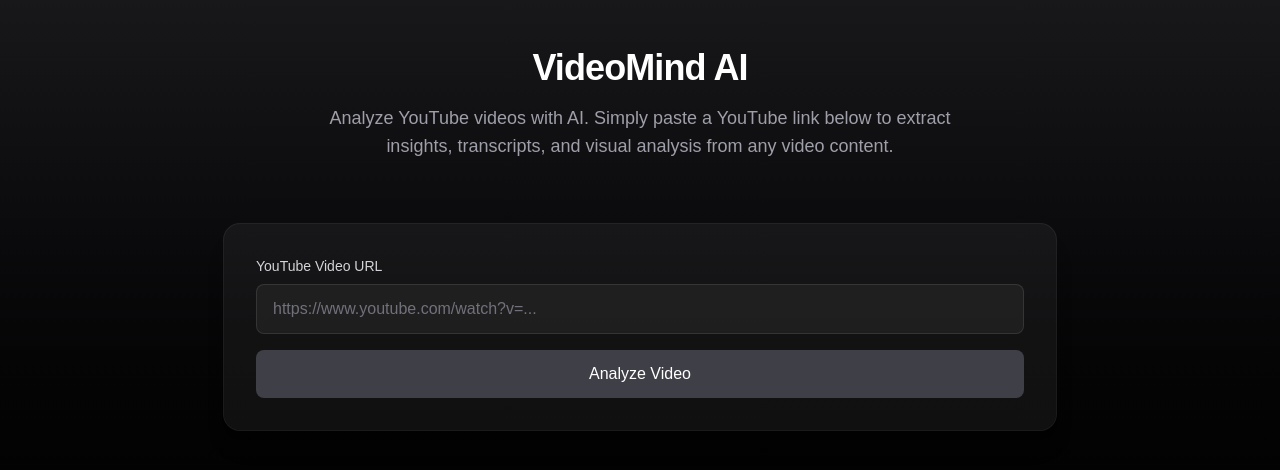
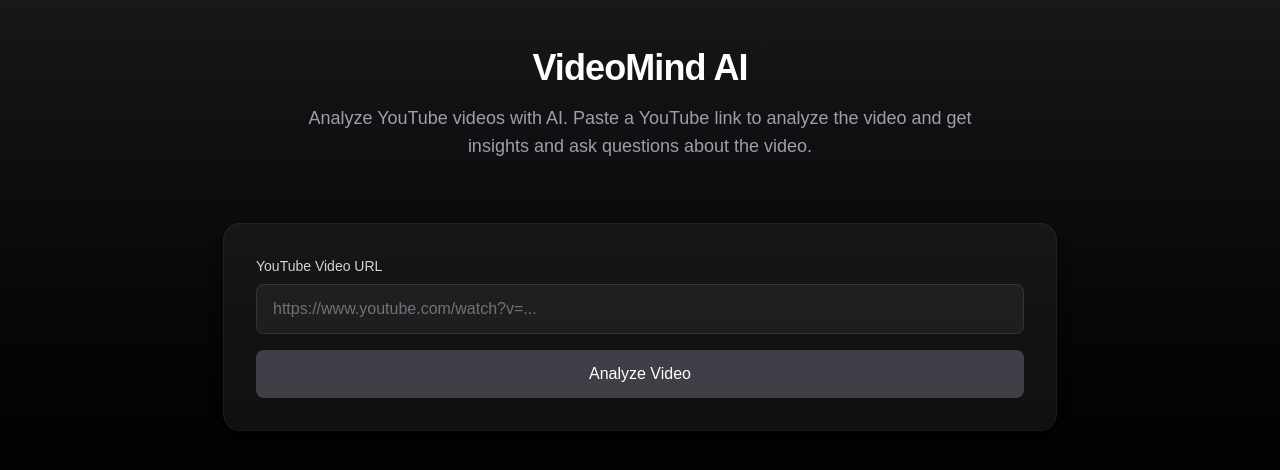
Before and after one commit to Xr-Mob/VideoMind, a Next.js app in the folder frontend/: page / in a window 1280 px wide. Shown: the top 470 px of the page. Built offline with nearby package versions, Linux system fonts and the light colour scheme.

Commit message:
small description update

```diff
--- a/frontend/src/app/page.tsx
+++ b/frontend/src/app/page.tsx
@@ -11,9 +11,7 @@
               VideoMind AI
             </h1>
             <p className="mt-4 text-lg text-zinc-400">
-              Analyze YouTube videos with AI. Simply paste a YouTube link below
-              to extract insights, transcripts, and visual analysis from any
-              video content.
+              Analyze YouTube videos with AI. Paste a YouTube link to analyze the video and get insights and ask questions about the video.
             </p>
           </div>
         </div>
```
